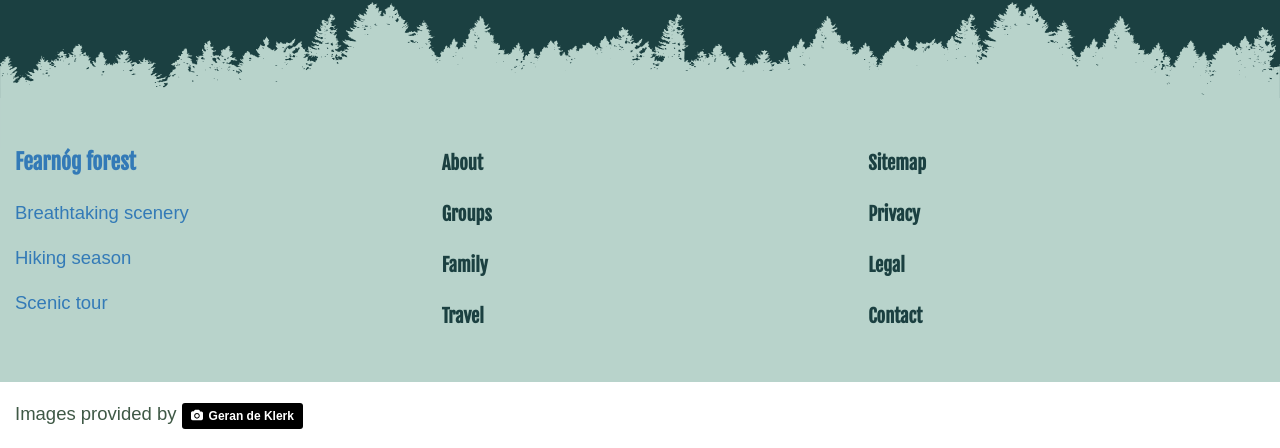
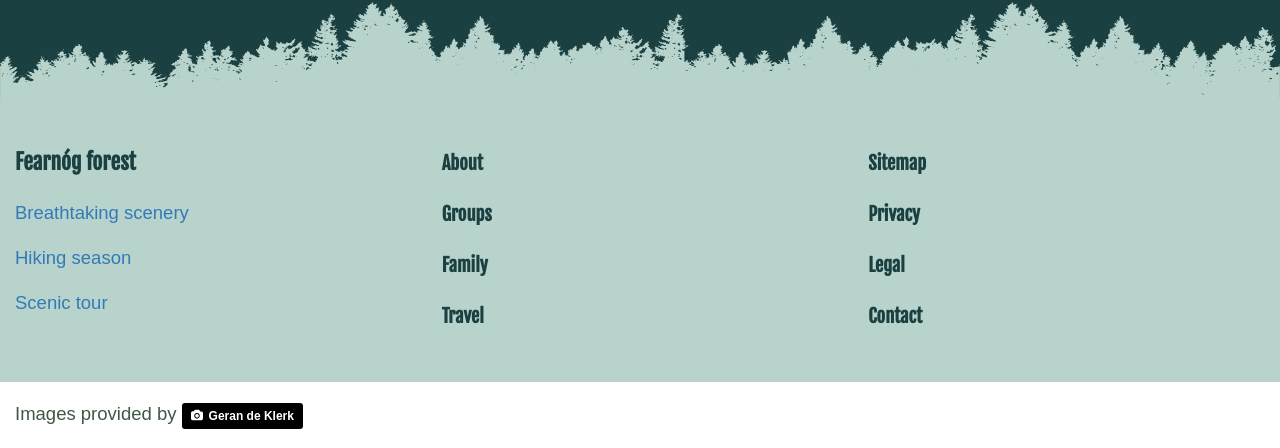
Before and after one commit to NiallEccles/Fearnog-Forest, a website: page src/index.html in a window 1280 px wide. Shown: the part 3376-3824 px from the top of the page. Drawn offline with nearby package versions, Linux system fonts and the light colour scheme; files that its build step writes are made by us from their sources; files whose address does not match are found by name; a web font is replaced by a local one.

Commit message:
Updated colour of link in footer.

```diff
--- a/src/sass/_fonts.scss
+++ b/src/sass/_fonts.scss
@@ -7,3 +7,12 @@ h1,h2,h3,h4,h5,h6{
 span,p{
     font-family: 'Cantarell', sans-serif;
 }
+
+a{
+    &.title-link{
+        h1, h2, h3{
+            color: $secondary-color;
+            text-decoration: none;
+        }
+    }
+}
--- a/src/sass/style.scss
+++ b/src/sass/style.scss
@@ -1,5 +1,5 @@
+@import '_colors';
 @import '_fonts';
-@import '_colors';
 @import 'bootstrap';
 @import '_content';
 @import '_hero';
```
Also changed, not shown: dist/css/style.css.
